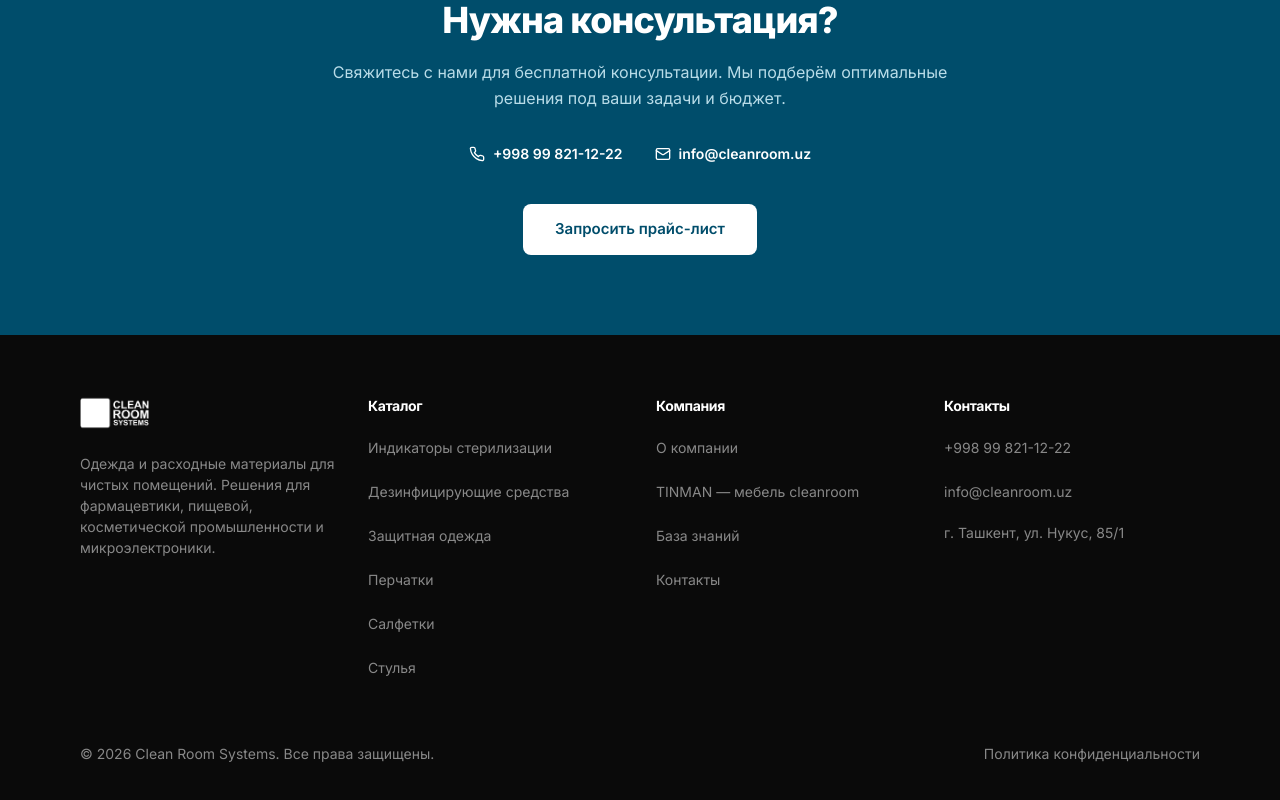
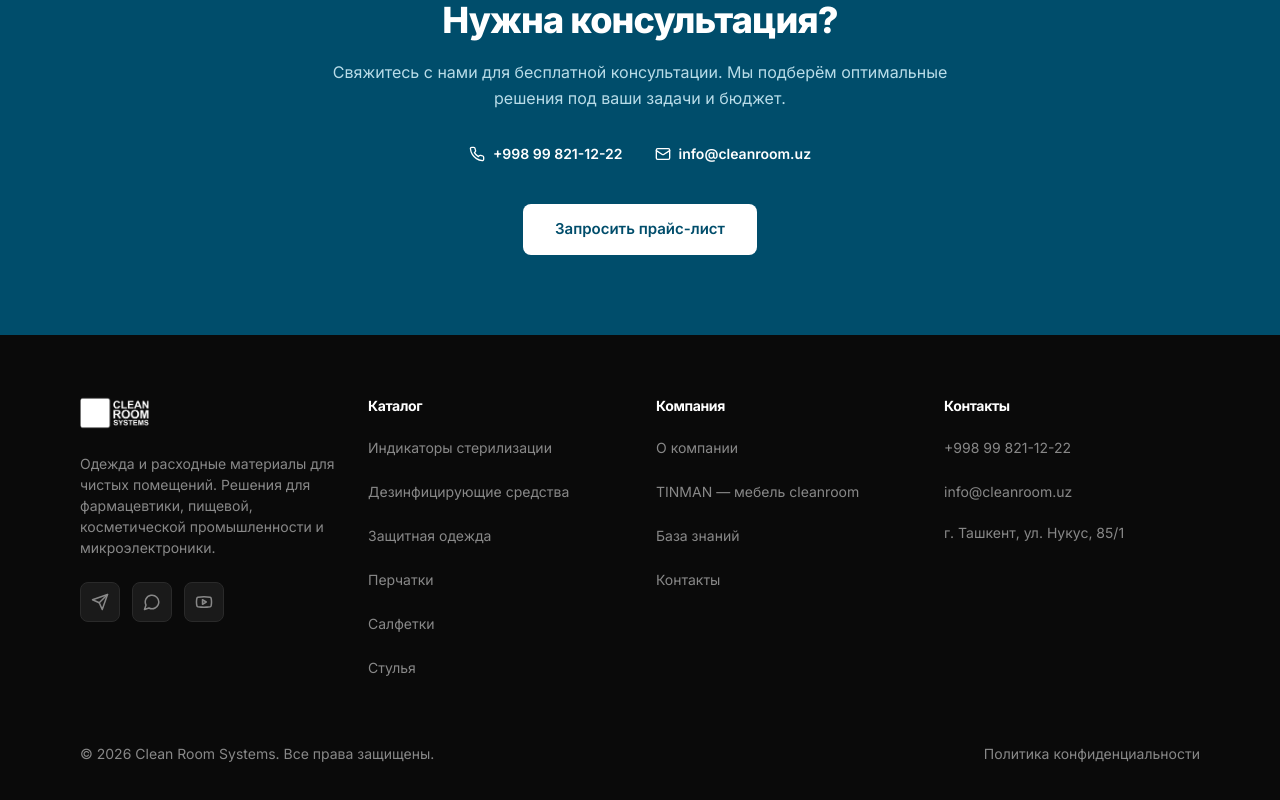
Before and after one commit to handenis86-ux/clean-room-system, a Next.js app: page / in a window 1280 px wide. Shown: the part 7777-8577 px from the top of the page. Built offline with nearby package versions, Linux system fonts and the light colour scheme.

Commit message:
Add Telegram channel + WhatsApp + YouTube social icons to footer

```diff
--- a/src/components/layout/Footer.tsx
+++ b/src/components/layout/Footer.tsx
@@ -1,6 +1,28 @@
 import Link from 'next/link';
+import { Send, Youtube, MessageCircle } from 'lucide-react';
 import { siteConfig, footerNavigation, phoneTel } from '@/config/site';
 import Logo from '@/components/ui/Logo';
+
+const socialLinks = [
+  {
+    href: siteConfig.social.telegramChannel,
+    label: 'Telegram канал Clean Room Systems',
+    Icon: Send,
+    color: '#229ED9',
+  },
+  {
+    href: siteConfig.social.whatsapp,
+    label: 'WhatsApp',
+    Icon: MessageCircle,
+    color: '#25D366',
+  },
+  {
+    href: siteConfig.social.youtube,
+    label: 'YouTube канал',
+    Icon: Youtube,
+    color: '#FF0000',
+  },
+].filter((s): s is { href: string; label: string; Icon: typeof Send; color: string } => !!s.href);
 
 export default function Footer() {
   return (
@@ -16,6 +38,27 @@ export default function Footer() {
               помещений. Решения для фармацевтики, пищевой,
               косметической промышленности и микроэлектроники.
             </p>
+
+            {/* Social icons row */}
+            <div className="mt-6 flex items-center gap-3">
+              {socialLinks.map(({ href, label, Icon, color }) => (
+                <a
+                  key={href}
+                  href={href}
+                  target="_blank"
+                  rel="noopener noreferrer"
+                  aria-label={label}
+                  className="group flex h-10 w-10 items-center justify-center rounded-lg bg-[#1A1A1A] border border-[#2A2A2A] hover:bg-[#222] transition-colors"
+                  style={{ '--brand-color': color } as React.CSSProperties}
+                >
+                  <Icon
+                    size={18}
+                    className="text-[#888888] group-hover:text-[var(--brand-color)] transition-colors"
+                    strokeWidth={2}
+                  />
+                </a>
+              ))}
+            </div>
           </div>
 
           {/* Column 2: Каталог */}
--- a/src/config/site.ts
+++ b/src/config/site.ts
@@ -9,6 +9,7 @@ export const siteConfig: SiteConfig = {
   address: 'г. Ташкент, ул. Нукус, 85/1',
   social: {
     telegram: 'https://t.me/khan_denis',
+    telegramChannel: 'https://t.me/+WMhS_CW3MiwzMTMy',
     youtube: 'https://youtube.com/@clean_room_systems',
     whatsapp: 'https://wa.me/998998211222',
   },
--- a/src/types/index.ts
+++ b/src/types/index.ts
@@ -149,6 +149,7 @@ export interface SiteConfig {
   social: {
     vk?: string;
     telegram?: string;
+    telegramChannel?: string;
     youtube?: string;
     whatsapp?: string;
   };
```
